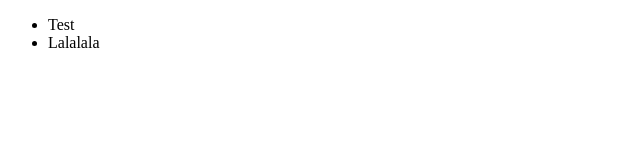
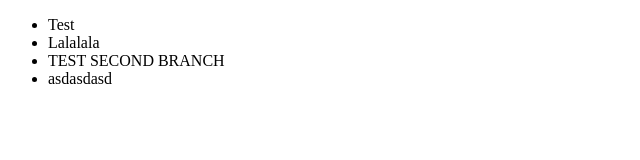
Before and after one commit to Sephirothusa/githubTest, a plain HTML site: page index.html in a window 1280 px wide. Shown: the whole page, without its empty margins (0-640 px from the left). Drawn offline with Linux system fonts and the light colour scheme.

Commit message:
added lI messages

```diff
--- a/index.html
+++ b/index.html
@@ -7,6 +7,8 @@
 	<ul>
 		<li>Test</li>
 		<li>Lalalala</li>
+		<li>TEST SECOND BRANCH</li>
+		<li>asdasdasd</li>
 	</ul>
 </body>
 </html>
```
